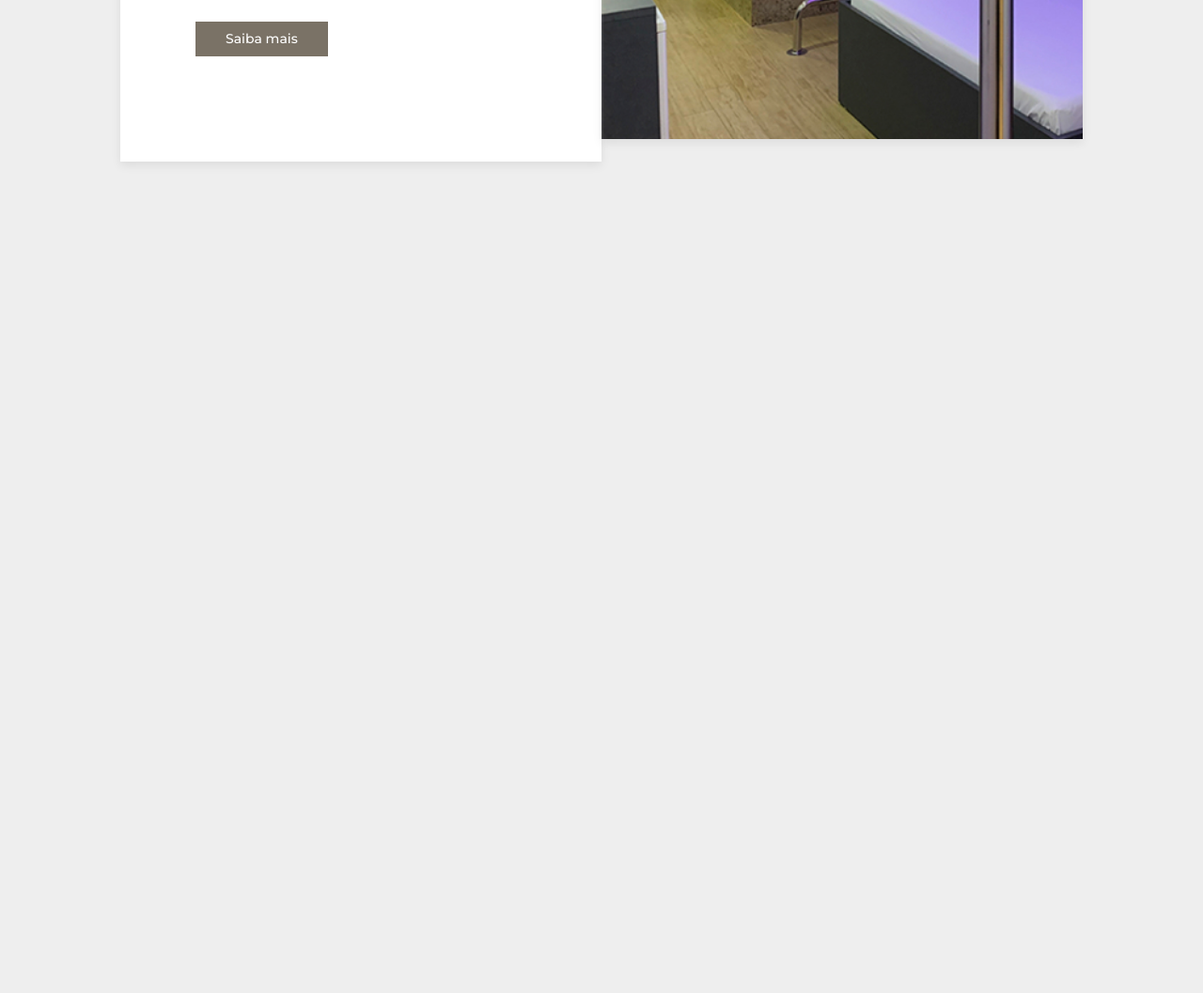
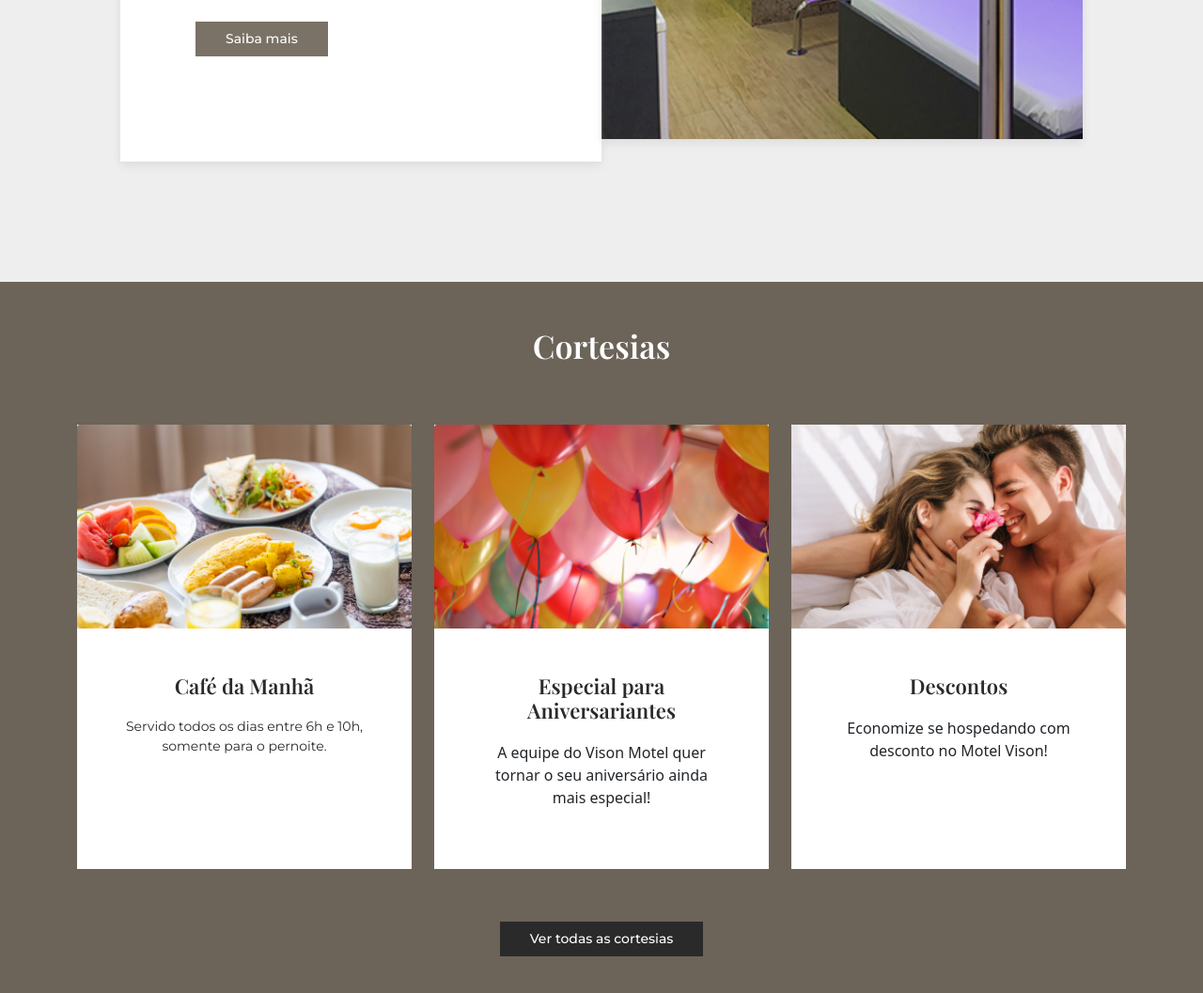
Before and after one commit to MographlloCode/motel-vision, a plain HTML site: page index.html in a window 1280 px wide. Shown: the part 1719-2776 px from the top of the page at 94% size. Before the commit the page ends 2019 px from the top, so only its background shows below. Drawn offline with nearby package versions, Linux system fonts and the light colour scheme.

Commit message:
finished cortesia section (responsiviness ok) + add color when scroll to nav

```diff
--- a/index.html
+++ b/index.html
@@ -4,7 +4,7 @@
 <head>
   <!-- Favicon - Guia de Motéis -->
   <link rel="shortcut icon" href="src/imgs/favicon.svg" type="image/x-icon">
-  <title>Motel Vision</title>
+  <title>Motel Vison</title>
   <!-- Required META Tags -->
   <meta charset="UTF-8">
   <meta http-equiv="X-UA-Compatible" content="IE=edge">
@@ -21,7 +21,7 @@
 
 <body class="body-style">
   <header id="topo">
-    <nav class="navbar navbar-expand-lg nav-typo fixed-top">
+    <nav id="nav" class="navbar navbar-expand-lg nav-typo fixed-top">
       <div class="container">
         <a href="#inicio" class="navbar-brand m-0"><img src="src/imgs/logo.svg" alt="Motel Vision"></a>
         </button>
@@ -46,7 +46,7 @@
               <p class="intro-semititle m-0">Bem vindo ao</p>
             </div>
             <div class="row">
-              <h1 class="intro-title m-0">Vison Motel</h1>
+              <h1 class="intro-title m-0 text-center">Vison Motel</h1>
             </div>
             <div class="row mt-3">
               <div class="col-12 d-flex justify-content-center align-items-center">
@@ -81,19 +81,68 @@
   </section>
   <section id="motel" class="motel">
     <div class="row margin-high">
-      <div class="col-6 order-12 mt-4 d-flex flex-column justify-content-center align-items-left motel-box">
+      <div class="col-md-6 order-12 mt-4 d-flex flex-column justify-content-center align-items-left motel-box">
         <h2 class="page-title olive-drab">O Motel</h2>
         <p class="page-text">O Vison Motel está localizado na Zona Industrial Norte, em Joinville e conta com ambientes exclusivos e privativos, basta escolher a suíte que mais combina com você. </p>
         <p class="page-text">Todos os quartos são equipados com TV, ar-condicionado, ducha, frigobar e garagem privativa, enquanto outras opções vão além: oferecem hidromassagem, pole dance, x sado e no caso da Suíte Erótika, até mesmo uma jaula ao redor da cama. </p>
         <p class="page-text">Hospede-se e aproveite ainda nosso delicioso café da manhã, servido todos os dias para pernoites!</p>
         <a href="#" class="dark-silver-props basic-btn mt-4">Saiba mais</a>
       </div>
-      <div class="col-6 order-1 mb-4 d-flex flex-column justify-content-center align-items-left motel-box motel-img">
+      <div class="col-md-6 order-1 mb-4 d-flex flex-column justify-content-center align-items-left motel-box motel-img">
+      </div>
+    </div>
+  </section>
+  <section id="cortesias" class="cortesias p-5">
+    <div class="container">
+      <div class="row">
+        <div class="col-12 d-flex justify-content-center align-items-center">
+          <h2 class="page-title white">Cortesias</h2>
+        </div>
+      </div>
+      <div class="row">
+        <div class="col-12 d-flex justify-content-center align-items-center">
+          <div class="row mt-3 mb-3">
+            <div class="col-md-4 mt-3 mb-3">
+              <div class="card border-none cortesia-card">
+                <img src="src/imgs/cards/img 1.jpg" class="card-img-top" alt="mesa de café da manhã com frutas, frios e leite">
+                <div class="card-body text-center p-5">
+                  <h5 class="cortesia-card-title">Café da Manhã</h5>
+                  <p class="cortesia-card-text">Servido todos os dias entre 6h e 10h, somente para o pernoite.</p>
+                </div>
+              </div>
+            </div>
+            <div class="col-md-4 mt-3 mb-3">
+              <div class="card border-none cortesia-card">
+                <img src="src/imgs/cards/img 2.jpg" class="card-img-top" alt="mesa de café da manhã com frutas, frios e leite">
+                <div class="card-body text-center p-5">
+                  <h5 class="cortesia-card-title">Especial para Aniversariantes</h5>
+                  <p lass="cortesia-card-text">A equipe do Vison Motel quer tornar o seu aniversário ainda mais especial!</p>
+                </div>
+              </div>
+            </div>
+            <div class="col-md-4 mt-3 mb-3">
+              <div class="card border-none cortesia-card">
+                <img src="src/imgs/cards/img 3.png" class="card-img-top" alt="mesa de café da manhã com frutas, frios e leite">
+                <div class="card-body text-center p-5">
+                  <h5 class="cortesia-card-title">Descontos</h5>
+                  <p lass="cortesia-card-text">Economize se hospedando com desconto no Motel Vison!</p>
+                </div>
+              </div>
+            </div>
+          </div>
+        </div>
+      </div>
+      <div class="row">
+        <div class="col-12 d-flex justify-content-center align-items-center">
+          <a href="#" class="charleston-green-props basic-btn mt-4">Ver todas as cortesias</a>
+        </div>
       </div>
     </div>
   </section>
   <!-- Bootstrap v5.0.2 JS Bundle -->
-  <script src=" src/js/bootstrap-5.0.2-dist/bootstrap.bundle.min.js">
+  <script src=" src/js/bootstrap-5.0.2-dist/bootstrap.bundle.min.js"></script>
+  <!-- Local JS -->
+  <script src="src/js/main.js"></script>
   </script>
 </body>
 
--- a/src/css/sass/styles.scss
+++ b/src/css/sass/styles.scss
@@ -2,6 +2,8 @@
 @import './components/color-variables.scss';
 @import './components/fonts.scss';
 @import './components/general-vars.scss';
+
+
 
 .body-style {
   background-color: $bright-gray;
@@ -35,6 +37,13 @@
   }
 }
 
+.charleston-green-props {
+  background-color: $charleston-green;
+  &:hover {
+    background-color: $olive-drab-camo;
+  }
+}
+
 .olive-drab {
   color: $olive-drab-camo;
 }
@@ -57,6 +66,9 @@
 .margin-high {
   margin: 8rem;
 }
+
+.nav-colored { background: linear-gradient(rgba(0,0,0,0.5), rgba(0,0,0,0.5)); }
+.nav-transparent { background-color:transparent;}
 
 .nav-typo {
   font-family: $montserrat;
@@ -130,3 +142,25 @@
     background-size: cover;
   }
 }
+
+.cortesias {
+  background-color: $granite-gray;
+  .cortesia-card {
+    border: none;
+    border-radius: 0;
+    height: 100%;
+    .cortesia-card-title {
+      font-family: $playfair;
+      font-size: $fs-medium;
+      font-weight: $fw-semibold;
+      color: $charleston-green;
+      margin-bottom: 1.2rem;
+    }
+    .cortesia-card-text {
+      font-family: $montserrat;
+      font-size: $fs-semismall;
+      font-weight: $fw-regular;
+      color: $charleston-green;
+    }
+  }
+}
--- /dev/null
+++ b/src/js/main.js
@@ -0,0 +1,13 @@
+var myNav = document.getElementById('nav');
+window.onscroll = function () {
+  if (
+    document.body.scrollTop >= 200 ||
+    document.documentElement.scrollTop >= 200
+  ) {
+    myNav.classList.add('nav-colored');
+    myNav.classList.remove('nav-transparent');
+  } else {
+    myNav.classList.add('nav-transparent');
+    myNav.classList.remove('nav-colored');
+  }
+};
```
Also changed, not shown: src/css/styles.css, src/imgs/cards/img 1.jpg (added), src/imgs/cards/img 2.jpg (added), src/imgs/cards/img 3.png (added), 1 other file.
